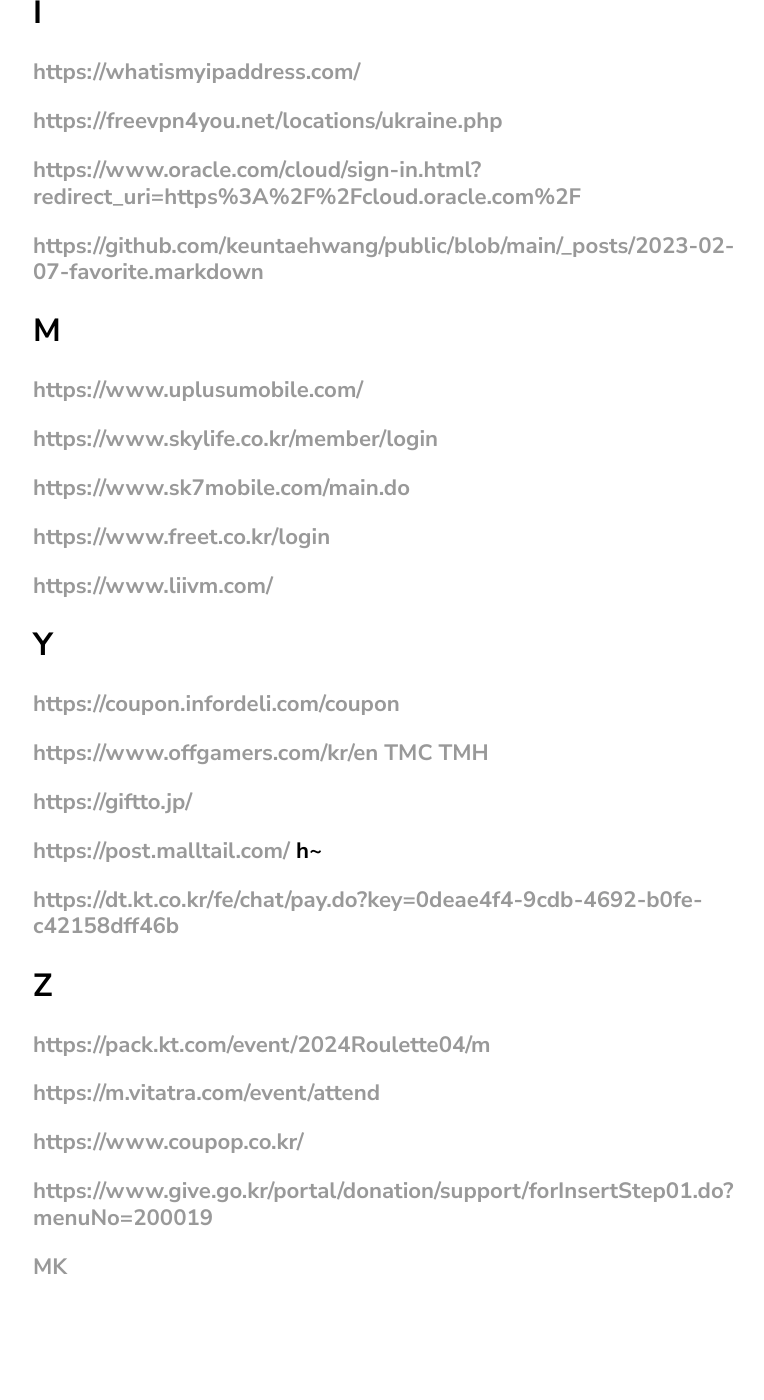
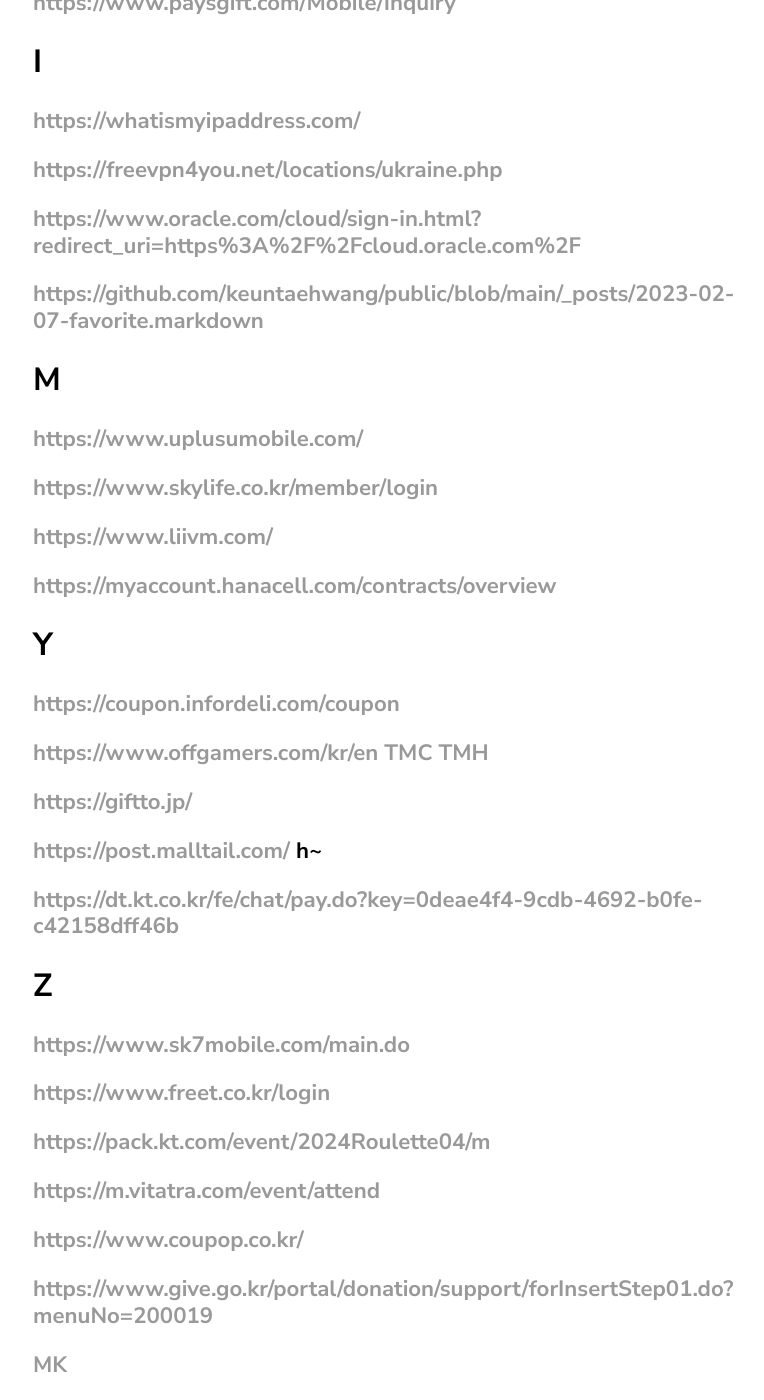
Before and after one commit to keuntaehwang/public, a Jekyll site: the page built from _posts/2023-02-07-favorite.markdown, in a window 1280 px wide and 1400 px high, scrolled down 2232 px. Shown: the whole window, without its empty margins (67-831 px from the left). Built offline with Jekyll 4.4.1, drawn with Linux system fonts in a browser that asks for light colours; before the commit the page ends 3535 px from its top, so only the background shows below that; some of the changed text lies outside the part shown.

Commit message:
Update 2023-02-07-favorite.markdown

```diff
--- a/_posts/2023-02-07-favorite.markdown
+++ b/_posts/2023-02-07-favorite.markdown
@@ -20,6 +20,7 @@ categories: NONE
 ### <https://www.spotvnow.co.kr/>
 ### <https://ebook.library.kr/>
 ### <https://cyberlibrary.dkyobobook.co.kr/main.ink>
+### <https://ebook.yongin.go.kr/elibrary-front/main.ink>
 
 ## C
 ### <https://mail.google.com/>
@@ -52,9 +53,8 @@ categories: NONE
 ## M
 ### <https://www.uplusumobile.com/>
 ### <https://www.skylife.co.kr/member/login>
-### <https://www.sk7mobile.com/main.do>
-### <https://www.freet.co.kr/login>
 ### <https://www.liivm.com/>
+### <https://myaccount.hanacell.com/contracts/overview>
 
 ## Y
 ### <https://coupon.infordeli.com/coupon>
@@ -64,6 +64,8 @@ categories: NONE
 ### <https://dt.kt.co.kr/fe/chat/pay.do?key=0deae4f4-9cdb-4692-b0fe-c42158dff46b>
 
 ## Z
+### <https://www.sk7mobile.com/main.do>
+### <https://www.freet.co.kr/login>
 ### <https://pack.kt.com/event/2024Roulette04/m>
 ### <https://m.vitatra.com/event/attend>
 ### <https://www.coupop.co.kr/>
```
